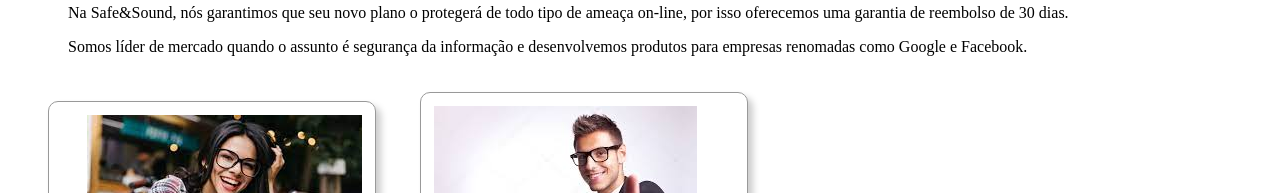
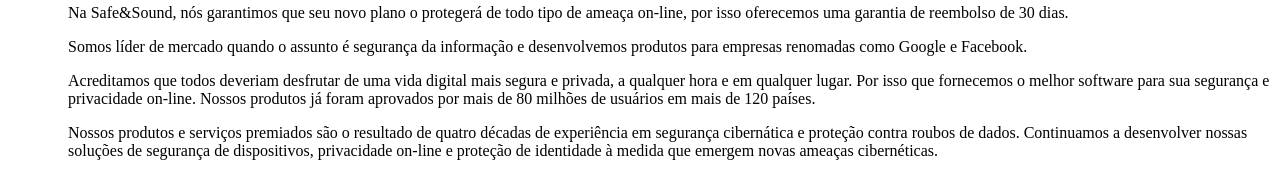
Before and after one commit to ilamuniz/santander-coders_front-end-estatico, a plain HTML site: page index.html in a window 1280 px wide. Shown: the part 540-733 px from the top of the page. Drawn offline with Linux system fonts and the light colour scheme.

Commit message:
Inclusão de mais conteúdo sobre a empresa

```diff
--- a/index.html
+++ b/index.html
@@ -44,6 +44,14 @@
                     por isso oferecemos uma garantia de reembolso de 30 dias.</p>
                     <p>Somos líder de mercado quando o assunto é segurança da informação e desenvolvemos produtos
                         para empresas renomadas como Google e Facebook.</p>
+                    <p>Acreditamos que todos deveriam desfrutar de uma vida digital mais segura e privada,
+                        a qualquer hora e em qualquer lugar. Por isso que fornecemos o melhor software para sua segurança e privacidade on-line.
+                        Nossos produtos já foram aprovados por mais de 80 milhões de usuários em mais de 120 países.
+                    </p>
+                    <p>Nossos produtos e serviços premiados são o resultado de quatro décadas de experiência em
+                        segurança cibernática e proteção contra roubos de dados. Continuamos a desenvolver nossas
+                        soluções de segurança de dispositivos, privacidade on-line e proteção de identidade à medida que emergem novas ameaças cibernéticas.
+                    </p>
                 </div>
 
                 <div class="cards">
```
